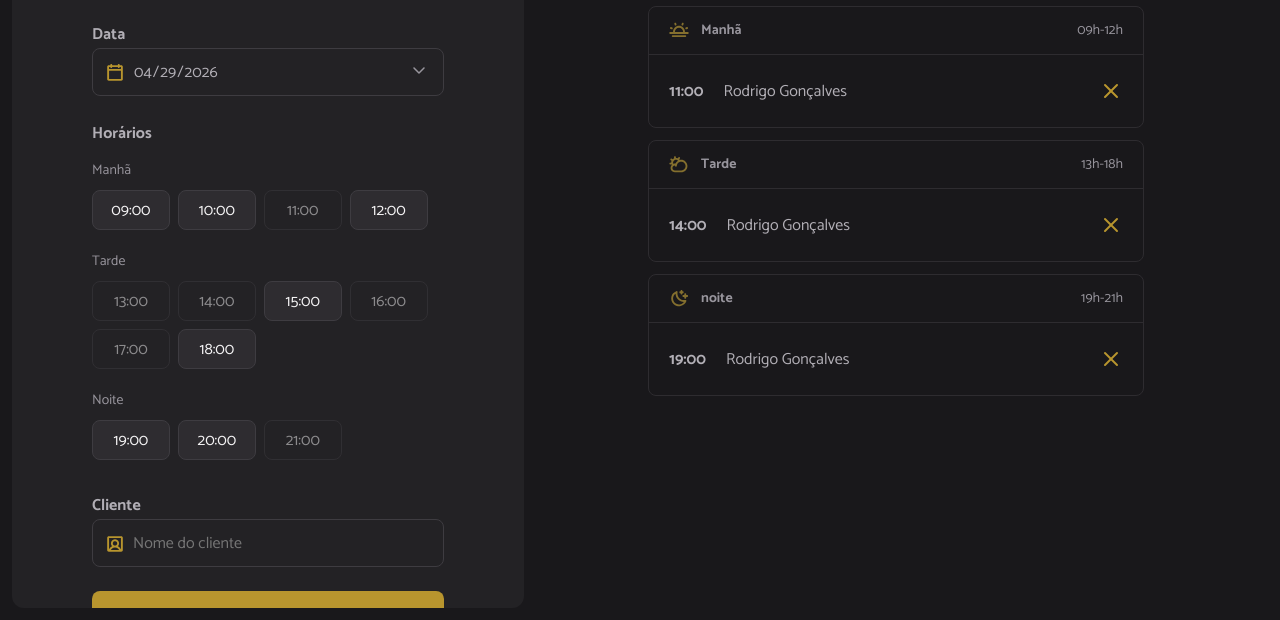
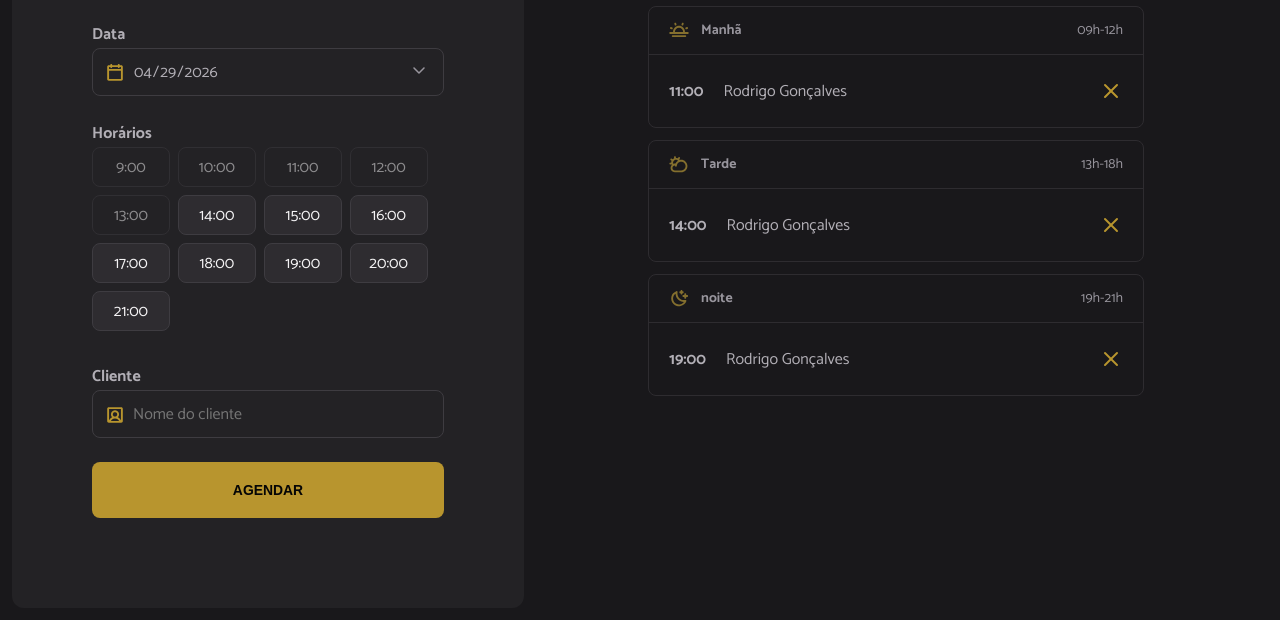
Before and after one commit to VictorDMoura/hairday, a website built with webpack: page index.html in a window 1280 px wide. Shown: the part 180-800 px from the top of the page. Built offline with nearby package versions, Linux system fonts and the light colour scheme.

Commit message:
feat: add schedule available

```diff
--- a/index.html
+++ b/index.html
@@ -37,8 +37,8 @@
         <span class="label">Horários</span>
         <ul id="hours" class="hours" aria-label="Horários disponíveis de manhã">
           <!-- Exemplo: Manhã -->
-          <li data-period="morning" class="hour-period">Manhã</li>
-          <li data-period="morning" value="09:00" class="hour hour-available">
+          <!-- <li data-period="morning" class="hour-period">Manhã</li> -->
+          <!-- <li data-period="morning" value="09:00" class="hour hour-available">
             09:00
           </li>
           <li data-period="morning" value="10:00" class="hour hour-available">
@@ -49,10 +49,10 @@
           </li>
           <li data-period="morning" value="12:00" class="hour hour-available">
             12:00
-          </li>
+          </li> -->
           <!-- Exemplo: Tarde  -->
-          <li data-period="morning" class="hour-period">Tarde</li>
-          <li
+          <!-- <li data-period="afternoon" class="hour-period">Tarde</li> -->
+          <!-- <li
             data-period="afternoon"
             value="13:00"
             class="hour hour-unavailable"
@@ -85,10 +85,10 @@
           </li>
           <li data-period="afternoon" value="18:00" class="hour hour-available">
             18:00
-          </li>
+          </li> -->
           <!-- Exemplo: Noite -->
-          <li data-period="morning" class="hour-period">Noite</li>
-
+          <!-- <li data-period="night" class="hour-period">Noite</li> -->
+          <!--
           <li data-period="night" value="19:00" class="hour hour-available">
             19:00
           </li>
@@ -97,7 +97,7 @@
           </li>
           <li data-period="night" value="21:00" class="hour hour-unavailable">
             21:00
-          </li>
+          </li> -->
         </ul>
 
         <label for="client" class="label">Cliente</label>
--- a/src/main.js
+++ b/src/main.js
@@ -11,3 +11,4 @@ import "./styles/schedule.css";
 // JS
 
 import "./modules/form/submit.js";
+import "./modules/page-load.js";
--- /dev/null
+++ b/src/modules/form/hours-load.js
@@ -0,0 +1,31 @@
+import { openingHours } from "../../utils/opening-hours.js";
+import dayjs from "dayjs";
+
+const hours = document.getElementById("hours");
+
+export function hoursLoad({ date }) {
+  const opening = openingHours.map((hour) => {
+    //recupera as horas disponíveis
+    const [scheduleHour, _] = hour.split(":");
+
+    // Adiciona a hora na date e verifica se está no passado
+    const isHourPast = dayjs(date).add(scheduleHour, "hour").isAfter(dayjs());
+
+    // Define se o horário está disponível
+    return {
+      hour,
+      available: isHourPast,
+    };
+  });
+
+  // Renderiza os horários
+  opening.forEach(({ hour, available }) => {
+    const li = document.createElement("li");
+
+    li.classList.add("hour");
+    li.classList.add(available ? "hour-available" : "hour-unavailable");
+
+    li.textContent = hour;
+    hours.append(li);
+  });
+}
--- /dev/null
+++ b/src/modules/page-load.js
@@ -0,0 +1,5 @@
+import { schedulesDay } from "./schedules/load.js";
+
+document.addEventListener("DOMContentLoaded", function () {
+  schedulesDay();
+});
--- /dev/null
+++ b/src/modules/schedules/load.js
@@ -0,0 +1,10 @@
+import { hoursLoad } from "../form/hours-load.js";
+
+//Seleciona o input de data
+const selectedDate = document.getElementById("date");
+export function schedulesDay() {
+  //obtém a data do input
+  const date = selectedDate.value;
+  // Renderizaas horas disponíveis.
+  hoursLoad({ date });
+}
```
